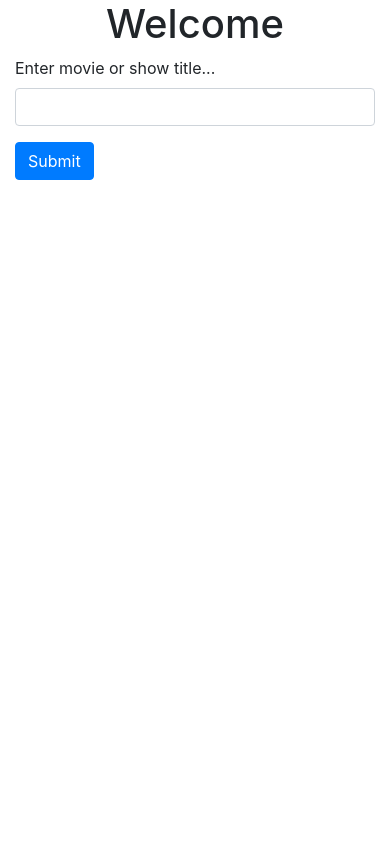
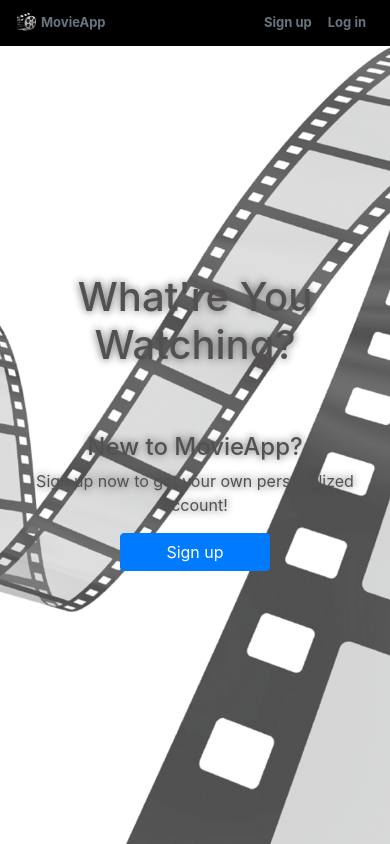
Before and after one commit to dferes/MovieApp, a Flask app: page / in a window 390 px wide. Run offline with Flask 2, Linux system fonts and the light colour scheme; some libraries are stand-ins or nearby versions.

Commit message:
added some more html files, requirements.txt and edited homepage.html

```diff
--- a/app.py
+++ b/app.py
@@ -4,8 +4,13 @@ from flask_debugtoolbar import DebugToolbarExtension
 from models import db
 from secret_key import key
 from api_key import api_key
+import requests
+import json
 
 CURRENT_USER_KEY = 'current_user'
+# Note that you are limited to 100 API calls per day...
+base_url = f"https://imdb-api.com/en/API/Search/{api_key}"
+cast_url = f"https://imdb-api.com/en/API/FullCast/{api_key}"
 
 app = Flask(__name__)
 
@@ -33,12 +38,45 @@ def homepage():
     return render_template('homepage.html')
 
 
-@app.route('/get-move-by-query')
+@app.route('/get-movie-by-query', methods=['GET'])
 def get_move_by_query():
-    title = request.args.get('search-query') # just assume the query is a title for now
-    res =  requests.get() # Pick up here. Need the base URL. Set it at the top
+    title = request.args.get('q') # just assume the query is a title for now
+    res = requests.get(f"http://127.0.0.1:5000/api/get-movie-by-title/{title}") # Only works locally; fix this to accomodate bothe cases
+    res = json.loads(res.text)['results']
+    # print(f"----------------------------------\n{res}\n--------------------------------------")
+    return render_template('search/show-query-results.html', res=res, query=title)
 
 
-@app.route('/api/get-movie-by-title', methods=["GET"])
+@app.route('/show-movie-details/<string:id>')
+def show_movie_details(id):
+    res = requests.get(f"{cast_url}/{id}")
+    res = json.loads(res.text)
+    image = request.args.get('image-source')
+    print(f"(((((((((((((((((((((({image}")
+    # for key, val in res.items():
+    #     print(f"    {key}: {val}")
+    #     print("\n")
+    full_title = res['fullTitle']
+    directors = res['directors']
+    writers = res['writers']
+    actors = res['actors']
+    for actor_dict in actors:
+        print(actor_dict)
+        print('\n')
+
+    return render_template('show-movie-details.html', title=full_title,
+        directors=directors,
+        writers=writers,
+        actors=actors,
+        image=image)
+
+
+#-------------------------------------------------------------------------
+#                           API calls
+
+
+@app.route('/api/get-movie-by-title/<string:title>', methods=['GET'])
 def get_movie_my_title(title):
-    return jsonify('your mom')
+    res = requests.get(f"{base_url}/{title}").text
+
+    return jsonify(json.loads(res))
--- /dev/null
+++ b/static/style_sheets/style.css
@@ -0,0 +1,171 @@
+.navbar {
+    background-color: rgb(0, 0, 0);
+    height: 46px;
+    border-bottom: 1px solid rgba(0, 0, 0, 0.25);
+    margin-bottom: 1rem;
+    position: relative;
+    z-index: 9999;
+}
+
+.navbar a {
+    color: #66757f;
+    font-size: 13px;
+    font-weight: bold;
+}
+
+.navbar a:hover {
+    color: #1c94e0;
+}
+
+.navbar-brand {
+    display: flex;
+    align-items: center;
+}
+
+.navbar-brand > img {
+    display: inline-block;
+    margin-bottom: 2px;
+    margin-right: 5px;
+    width: 20px;
+    border-radius: 2px;
+}
+
+.nav > li > a > img {
+    width: 32px;
+    border-radius: 32px;
+}
+
+ul.nav.navbar-nav {
+    align-items: center;
+}
+
+ul.nav.navbar-nav li {
+    margin: 0 0.5rem;
+    display: flex;
+}
+
+nav form.navbar-form {
+    display: flex;
+    position: relative;
+}
+
+#search.form-control {
+    border-radius: 20px;
+    margin-bottom: 0;
+    width: 100%;
+    font-size: 13px;
+    padding-right: 28px;
+    box-sizing: border-box;
+}
+
+#search.form-control + .btn {
+    position: absolute;
+    right: 9px;
+    top: 2px;
+    bottom: 4px;
+    z-index: 1;
+    padding: 0;
+    color: #66757f;
+}
+
+#search.form-control + .btn:active,
+#search.form-control + .btn:focus {
+    box-shadow: none;
+}
+
+#search:active,
+#search:focus {
+    box-shadow: none;
+    border: 2px solid #007bff;
+}
+
+/* on "onboarding" pages (signup & login), the navbar is
+    different: no search box, the logo is centered, and it has
+    a background color.
+*/
+
+.onboarding > .navbar {
+    background-image: url("/static/images/nav-bg.png");
+    background-size: 100% 100%;
+}
+
+.onboarding .navbar-header {
+    margin: 0 auto;
+}
+
+.onboarding .navbar-brand {
+    margin: 0;
+}
+
+.onboarding .navbar-brand span {
+    display: none;
+}
+
+.onboarding .nav.navbar-nav.navbar-right {
+    position: absolute;
+    right: 16px;
+}
+
+.onboarding > .navbar a {
+    color: #fff;
+}
+
+.onboarding > .navbar form.navbar-form {
+    display: none;
+}
+
+.onboarding {
+    background-color: #fff;
+}
+
+@media (max-width: 468px) {
+    nav form.navbar-form {
+        display: none;
+    }
+}
+
+nav + .container {
+    margin-bottom: 1rem;
+}
+
+.home-hero {
+    height: 100vh;
+    display: flex;
+    justify-content: center;
+    flex-direction: column;
+    align-items: center;
+    position: absolute;
+    top: 0;
+    width: 100vw;
+    left: 0;
+    z-index: -1;
+    background-image: url("/static/images/Background.jpg");
+    background-size: cover;
+    background-position: center center;
+    color: rgb(10, 5, 5);
+    text-align: center;
+    padding: 1rem;
+    text-shadow: 0 0 8px #030608;
+    /* play around with the colors....looks kind of shitty */
+}
+
+.home-hero .btn {
+    text-shadow: none;
+    position: relative;
+    z-index: 1;
+    width: 150px;
+}
+
+.home-hero h1 {
+    margin-bottom: 4rem;
+}
+
+.home-hero:before {
+    content: "";
+    position: absolute;
+    top: 0;
+    left: 0;
+    right: 0;
+    bottom: 0;
+    background: rgba(255, 255, 255, 0.3);
+}
--- a/templates/base.html
+++ b/templates/base.html
@@ -7,12 +7,48 @@
         <meta name="description" content="">
         <meta name="viewport" content="width=device-width, initial-scale=1">
         <link rel="stylesheet" href="https://unpkg.com/bootstrap/dist/css/bootstrap.css">
-        <link rel="stylesheet" href="/static/stylesheets/style.css">
+        <link rel="stylesheet" href="/static/style_sheets/style.css">
     </head>
     <body>
-        {% block content %}
-        {% endblock %}
+      <nav class="navbar navbar-expand">
+        <div class="container-fluid">
+          <div class="navbar-header">
+            <a href="/" class="navbar-brand">
+              <img src="/static/images/MovieApp-logo.png" alt="logo">
+              <span>MovieApp</span>
+            </a>
+          </div>
+          <ul class="nav navbar-nav navbar-right">
+            {% if request.endpoint != None %}
+            <li>
+              <form class="navbar-form navbar-right" action="/get-movie-by-query">
+                <input name="q" class="form-control" placeholder="Enter a movie or show title..." id="search">
+                <button class="btn btn-default">
+                  <span class="fa fa-search"></span>
+                </button>
+              </form>
+            </li>
+            {% endif %}
+            {% if not g.user %}
+            <li><a href="/signup">Sign up</a></li>
+            <li><a href="/login">Log in</a></li>
+            {% else %}
+            <li>
+              <a href="/users/{{ g.user.id }}">
+                <img src="{{ g.user.image_url }}" alt="{{ g.user.username }}">
+              </a>
+            </li>
+            <!-- "messages" needs to be replaced with a link to the users list -->
+            <li><a href="/messages/new">New Message</a></li>
+            <li><a href="/logout">Log out</a></li>
+            {% endif %}
+          </ul>
+        </div>
+      </nav>
 
-    <script src="https://unpkg.com/jquery"></script>
+      {% block content %}
+      {% endblock %}
+
+      <script src="https://unpkg.com/jquery"></script>
     </body>
 </html>
--- a/templates/homepage.html
+++ b/templates/homepage.html
@@ -1,14 +1,10 @@
 {% extends 'base.html' %}
 {% block title %}Homepage{% endblock %}
 {% block content %}
-<h1 class="text-center">Welcome</h1>
-<div class="container">
-    <form>
-        <div class="form-group">
-          <label for="search-query">Enter movie or show title...</label>
-          <input type="text" name="search-query" class="form-control" id="search-query">
-        </div>
-        <button type="submit" class="btn btn-primary">Submit</button>
-      </form>
+<div class="home-hero">
+  <h1>What're You Watching?</h1>
+  <h4>New to MovieApp?</h4>
+  <p>Sign up now to get your own personalized account!</p>
+  <a href="/signup" class="btn btn-primary">Sign up</a>
 </div>
 {% endblock %}
```
Also changed, not shown: requirements.txt (added, +24 -0 lines), templates/search/show-query-results.html (added, +31 -0 lines), templates/show-movie-details.html (added, +15 -0 lines), static/images/Background-2.png (added), static/images/Background.jpg (added), static/images/MovieApp-logo-2.png (added), static/images/MovieApp-logo.png (added).
